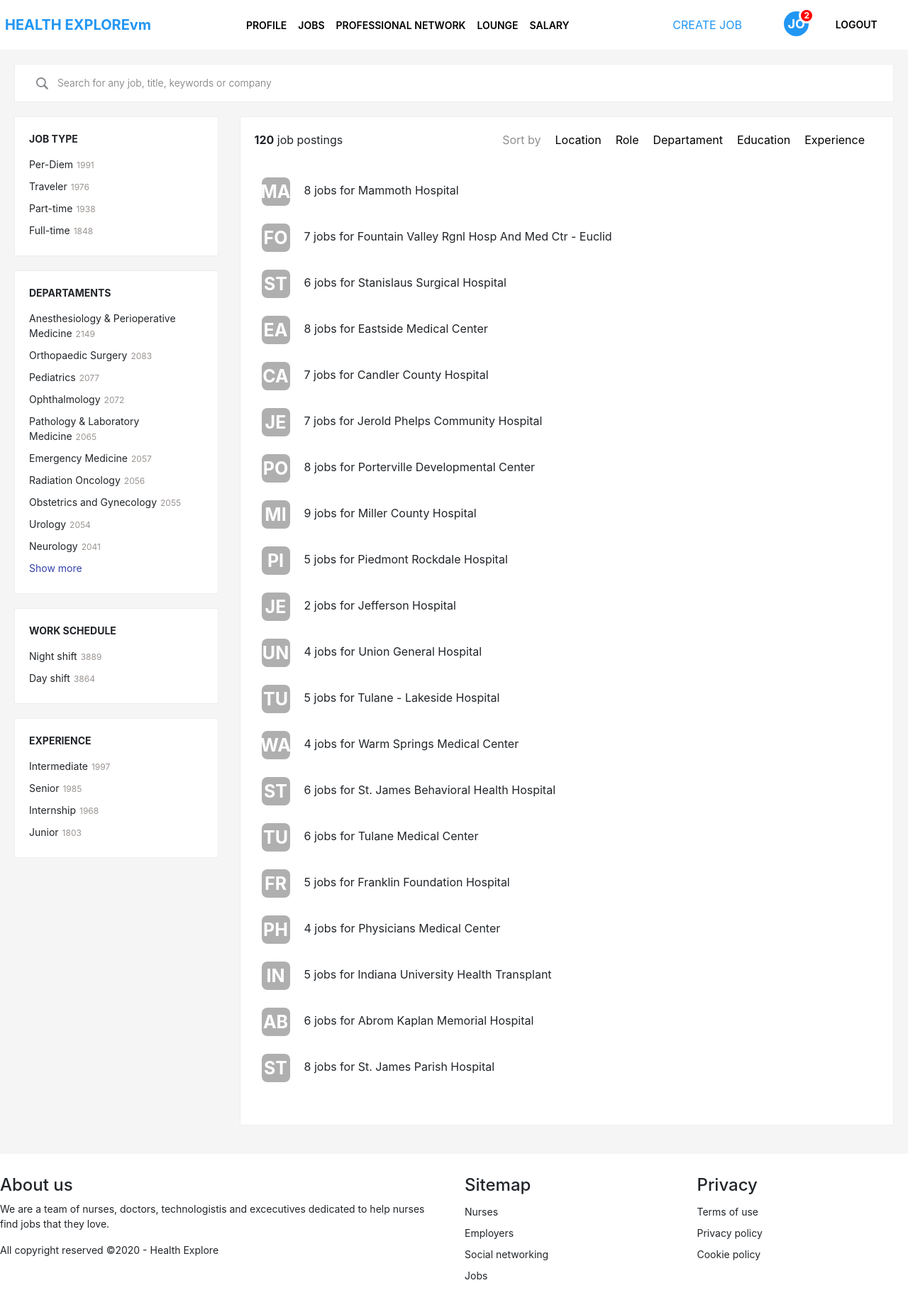
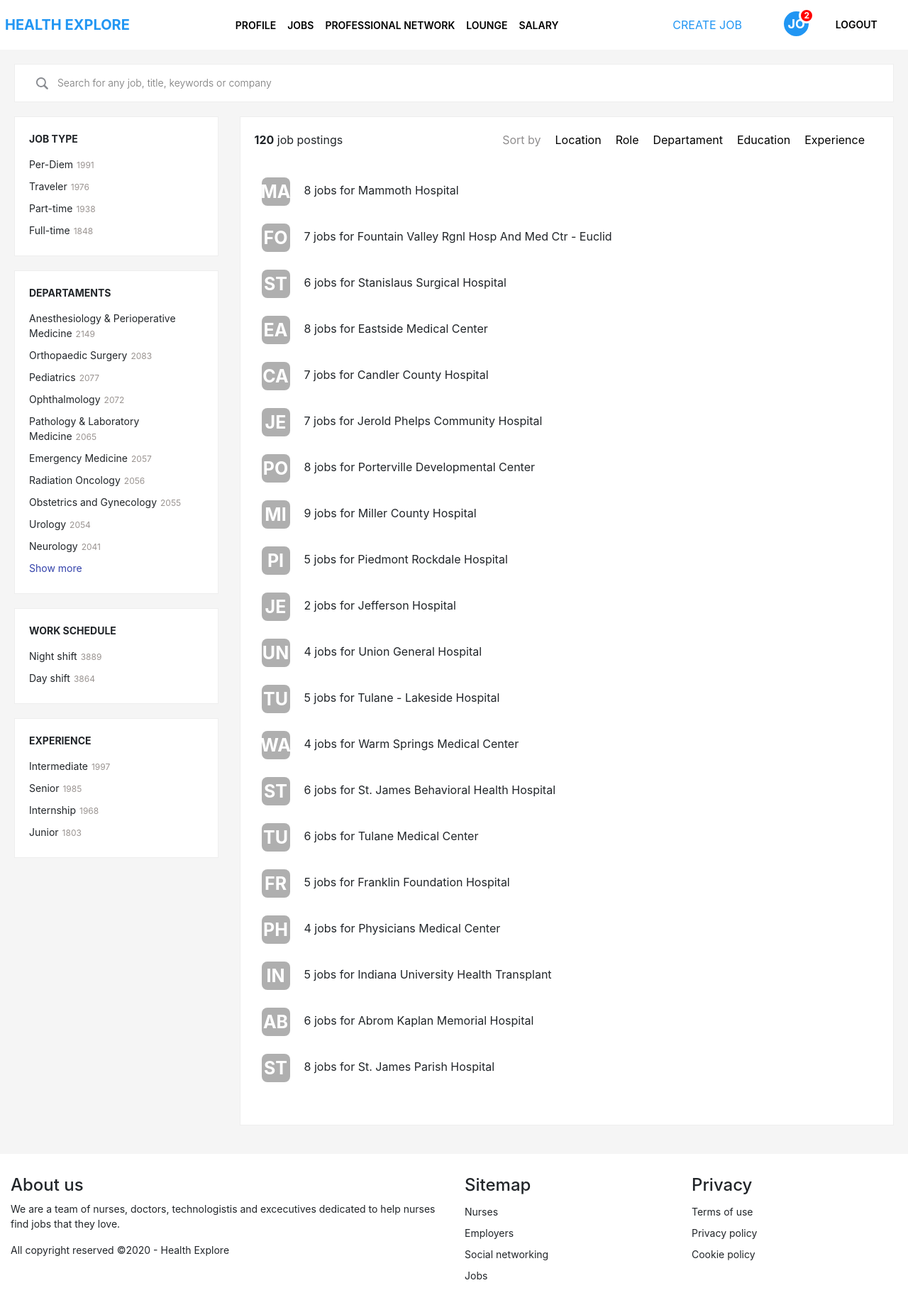
Before and after one commit to muraree/fullstack-candidate-testing, a Next.js app: page / in a window 1280 px wide. Shown: the whole page at 71% size. Built offline with nearby package versions, Linux system fonts and the light colour scheme.

Commit message:
fixed design issues

```diff
--- a/src/components/Footer.js
+++ b/src/components/Footer.js
@@ -1,6 +1,6 @@
 const Footer = () => {
   return (
-    <footer className="row">
+    <footer className="row mx-auto">
       <div className="col-md-6 footer-section">
         <h4>About us</h4>
         <p>
--- a/src/components/Header.js
+++ b/src/components/Header.js
@@ -29,7 +29,7 @@ const Header = props => {
           <span className="navbar-toggler-icon"><FaBars size={25} /></span>
         </button>
         <a className="navbar-brand brand-he-blue" href="/">
-          HEALTH EXPLOREvm
+          HEALTH EXPLORE
         </a>
         <div className="profile_pic show-on-mobile">
           JO
```
